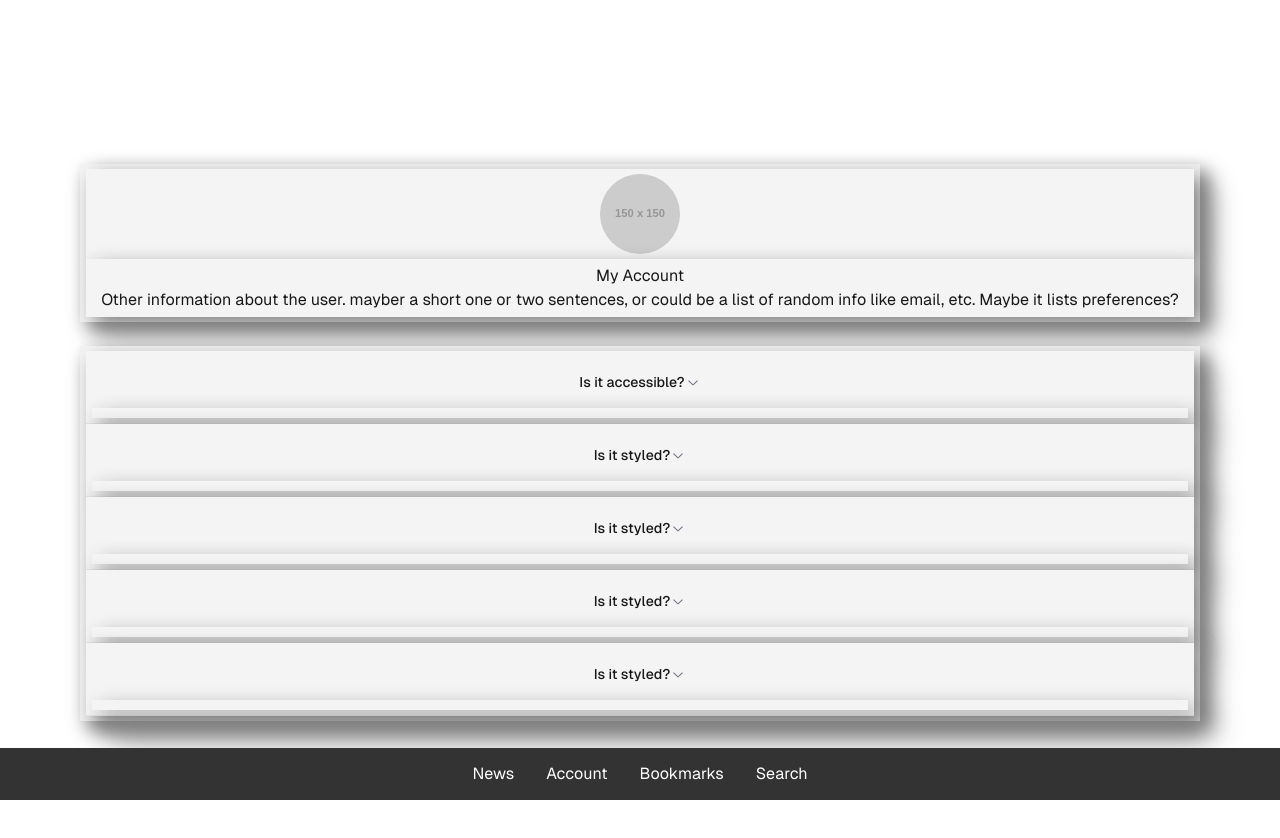
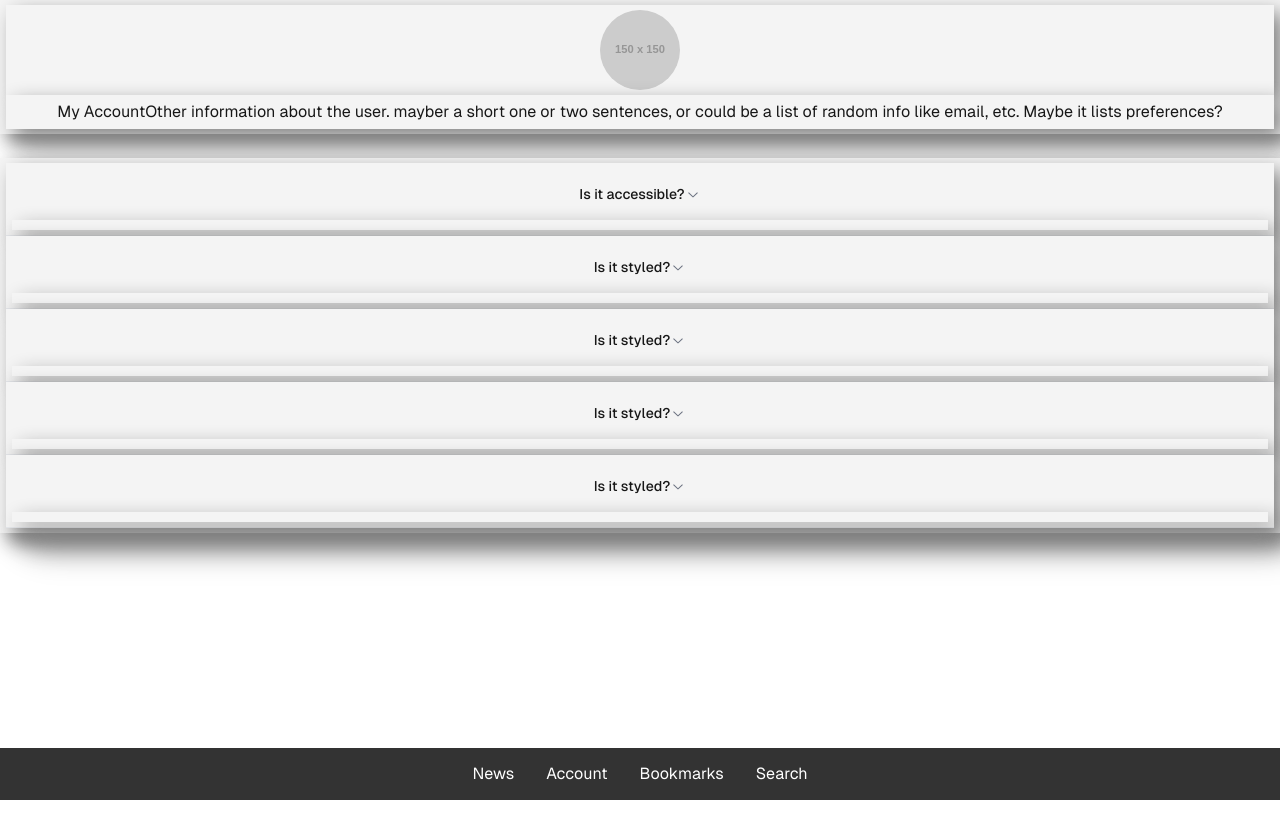
Before and after one commit to HeadlinerAI/website, a Next.js app: page /account in a window 1280 px wide. Shown: the top 838 px of the page. After the commit the page ends 800 px from the top, so only its background shows below. Built offline with nearby package versions, Linux system fonts and the light colour scheme.

Commit message:
fixing navbar (hopefully)

```diff
--- a/src/app/account/page.js
+++ b/src/app/account/page.js
@@ -11,7 +11,7 @@ import {
 
 export default function Home() {
   return (
-    <div className="grid grid-rows-[20px_1fr_20px] items-center justify-items-center min-h-screen p-8 pb-20 gap-16 sm:p-20 font-[family-name:var(--font-geist-sans)]">
+    <div className="min-h-screen w-screen font-[family-name:var(--font-geist-sans)]">
 
       <main className="flex flex-col gap-8 row-start-2 items-center sm:items-start">
       <div className = "accInfo">
--- a/src/app/bookmarks/page.js
+++ b/src/app/bookmarks/page.js
@@ -17,7 +17,7 @@ import {
 
 export default function Home() {
   return (
-    <div className="grid grid-rows-[20px_1fr_20px] items-center justify-items-center min-h-screen p-8 pb-20 gap-16 sm:p-20 font-[family-name:var(--font-geist-sans)]">
+    <div className="min-h-screen w-screen font-[family-name:var(--font-geist-sans)]">
       <main className="flex flex-col gap-8 row-start-2 items-center sm:items-start">
         <h1 className="header">Bookmarks</h1>
         <Drawer>
--- a/src/app/page.jsx
+++ b/src/app/page.jsx
@@ -35,7 +35,7 @@ import {signIn} from "next-auth/react";
 
 export default function Home() {
   return (
-    <div className="grid grid-rows-[20px_1fr_20px] items-center justify-items-center min-h-screen p-8 pb-20 gap-16 sm:p-20 font-[family-name:var(--font-geist-sans)]">
+    <div className="min-h-screen w-screen font-[family-name:var(--font-geist-sans)]">
 		<main className="flex flex-col gap-8 row-start-2 items-center sm:items-start w-screen">
 			<div className="hidden">
 				<PushNotificationManager/>
--- a/src/app/search/page.js
+++ b/src/app/search/page.js
@@ -29,7 +29,7 @@ import {
 
 export default function Home() {
   return (
-    <div className="grid grid-rows-[20px_1fr_20px] items-center justify-items-center min-h-screen p-8 pb-20 gap-16 sm:p-20 font-[family-name:var(--font-geist-sans)]">
+    <div className="min-h-screen w-screen font-[family-name:var(--font-geist-sans)]">
       <main className="flex flex-col gap-8 row-start-2 items-center sm:items-start">
         <h1 className="header">Search</h1>
         <Command>
```
